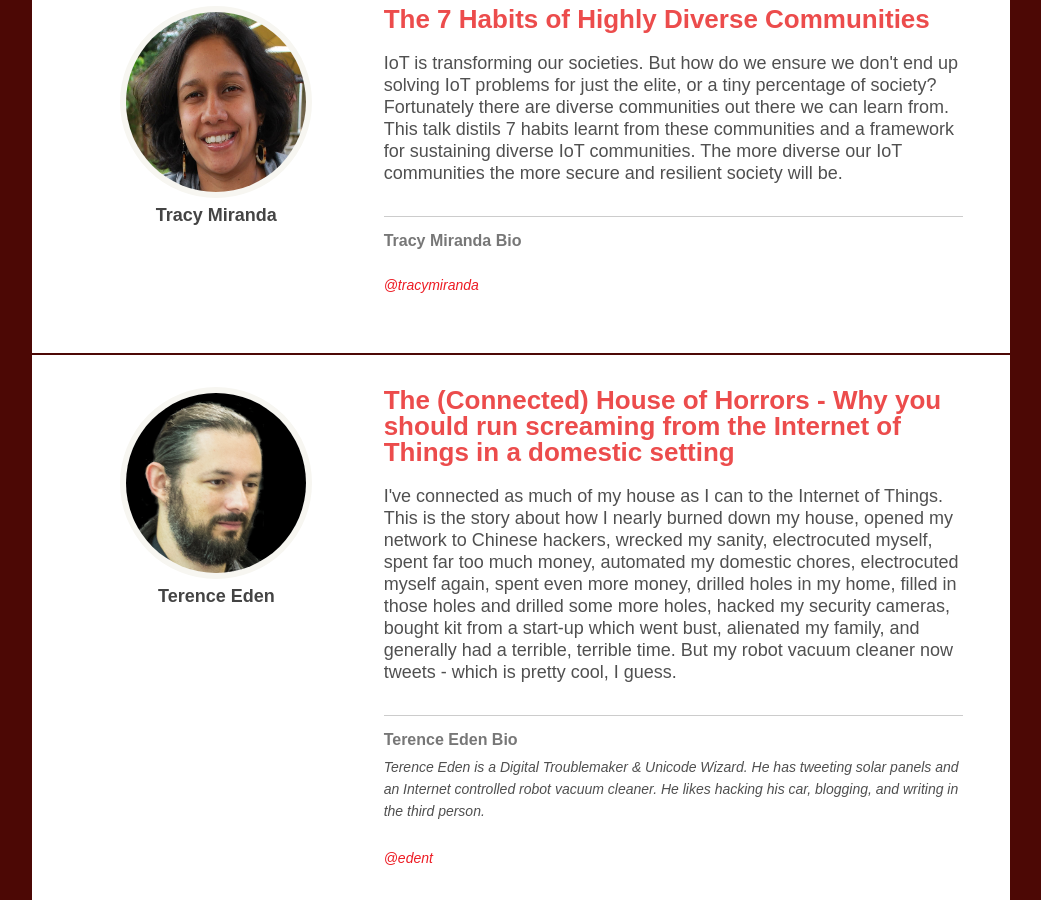
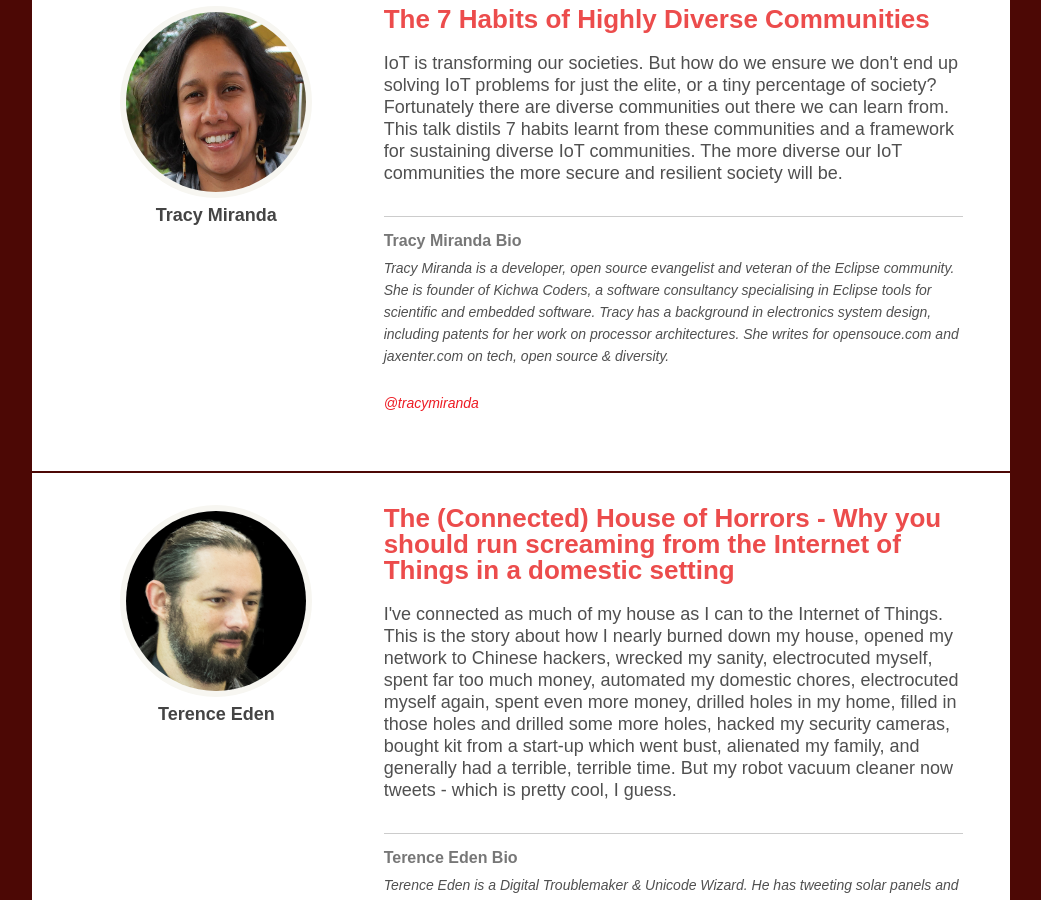
Before and after one commit to thingmonk/thingmonk.github.io, a Jekyll site: the page built from thingmonk-talks.html, in a window 1280 px wide and 900 px high, scrolled down 4055 px. Shown: the whole window, without its empty margins (119-1160 px from the left). Built offline with Jekyll 4.4.1, drawn with Linux system fonts in a browser that asks for light colours.

Commit message:
Tracy Mirando bio

```diff
--- a/_data/speakers.yml
+++ b/_data/speakers.yml
@@ -42,7 +42,7 @@
 
 - name: Tracy Miranda
   photo: tracym.jpg
-  bio:
+  bio: Tracy Miranda is a developer, open source evangelist and veteran of the Eclipse community. She is founder of Kichwa Coders, a software consultancy specialising in Eclipse tools for scientific and embedded software. Tracy has a background in electronics system design, including patents for her work on processor architectures. She writes for opensouce.com and jaxenter.com on tech, open source & diversity.
   talktitle: The 7 Habits of Highly Diverse Communities
   talkabstract: IoT is transforming our societies. But how do we ensure we don't end up solving IoT problems for just the elite, or a tiny percentage of society? Fortunately there are diverse communities out there we can learn from. This talk distils 7 habits learnt from these communities and a framework for sustaining diverse IoT communities. The more diverse our IoT communities the more secure and resilient society will be.
   twitter: tracymiranda
```
